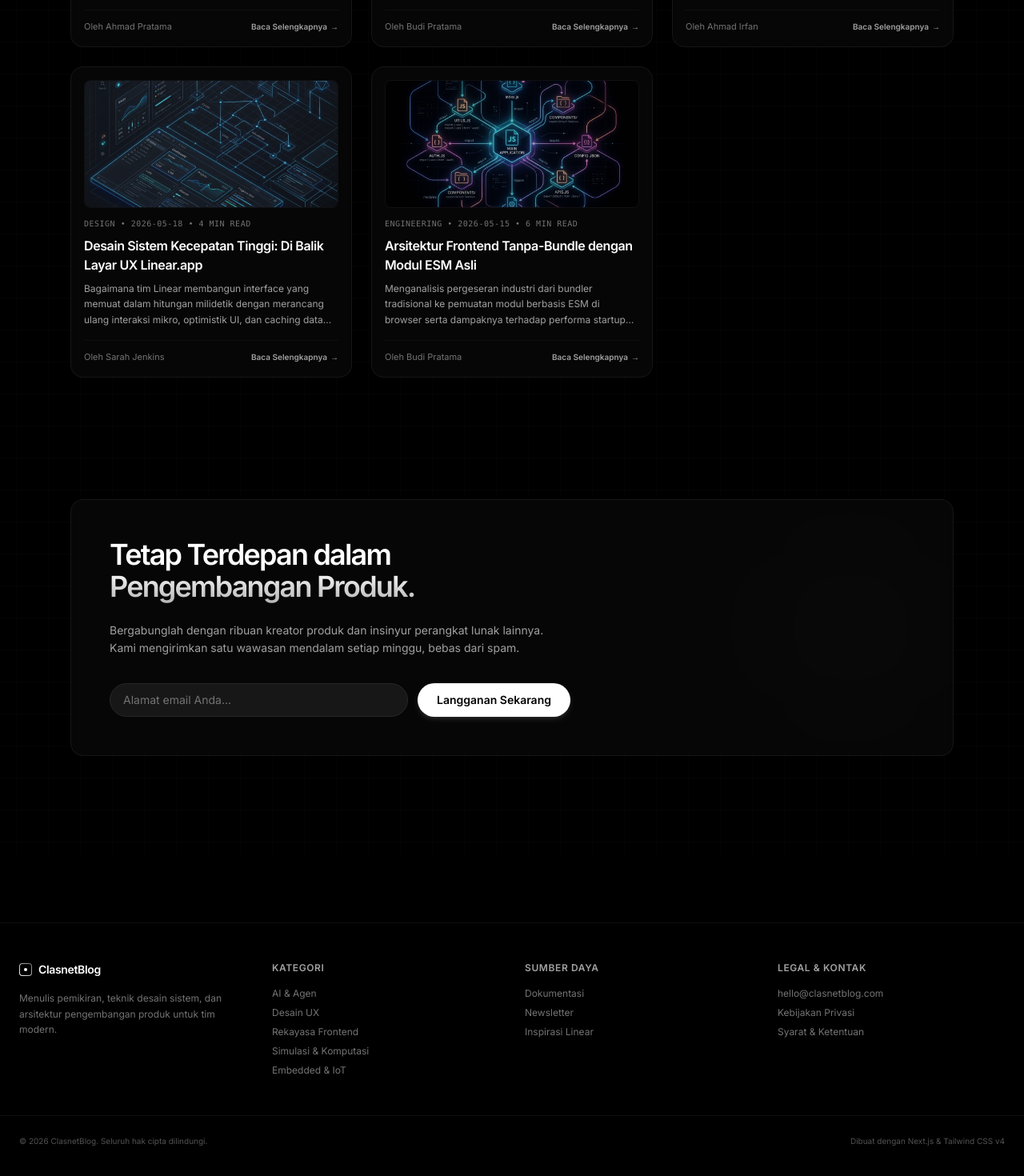
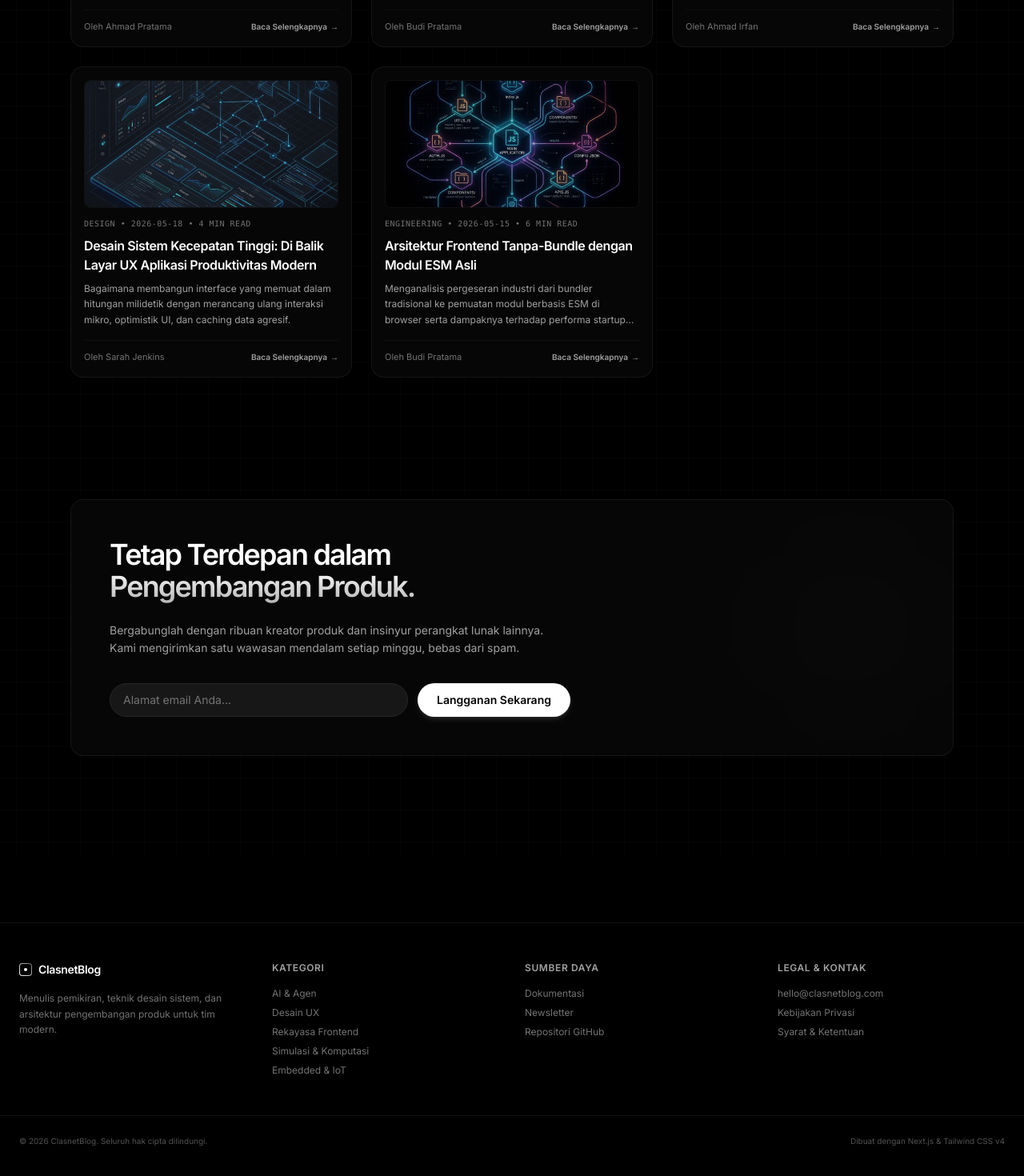
Before and after one commit to diskonnekted/clasnetblog, a Next.js app: page / in a window 1280 px wide. Shown: the part 4485-5955 px from the top of the page at 80% size. Built offline with nearby package versions, Linux system fonts and the light colour scheme; no server answers.

Commit message:
style: remove all references to Linear and Linear.app brand

```diff
--- a/src/app/globals.css
+++ b/src/app/globals.css
@@ -9,7 +9,7 @@
   --text-secondary: #8a8a93;
   --border-subtle: rgba(255, 255, 255, 0.06);
 
-  /* Linear-style Monochromatic Gradients */
+  /* Premium Monochromatic Gradients */
   --white-glow: rgba(255, 255, 255, 0.03);
   --linear-gradient: linear-gradient(180deg, #ffffff 0%, rgba(255, 255, 255, 0.7) 100%);
   --linear-gradient-text: linear-gradient(180deg, #ffffff 0%, rgba(255, 255, 255, 0.55) 100%);
@@ -115,7 +115,7 @@ body {
   pointer-events: none;
 }
 
-/* Grid overlay background to match Linear's grid */
+/* Grid overlay background */
 .grid-bg {
   background-image:
     linear-gradient(rgba(255, 255, 255, 0.015) 1px, transparent 1px),
--- a/src/app/layout.tsx
+++ b/src/app/layout.tsx
@@ -16,18 +16,18 @@ const geistMono = Geist_Mono({
 
 export const metadata: Metadata = {
   title: "ClasnetBlog — Jurnal & Wawasan untuk Kreator Produk",
-  description: "Platform blog premium yang dirancang untuk pembangun produk, tim pengembang, dan kreator modern. Terinspirasi dari estetika desain Linear.app.",
+  description: "Platform blog premium yang dirancang untuk pembangun produk, tim pengembang, dan kreator modern dengan estetika minimalis modern.",
   metadataBase: new URL("https://clasnetblog.vercel.app"),
   openGraph: {
     title: "ClasnetBlog — Jurnal & Wawasan untuk Kreator Produk",
-    description: "Platform blog premium yang dirancang untuk pembangun produk, tim pengembang, dan kreator modern. Terinspirasi dari estetika desain Linear.app.",
+    description: "Platform blog premium yang dirancang untuk pembangun produk, tim pengembang, dan kreator modern dengan estetika minimalis modern.",
     type: "website",
     locale: "id_ID",
   },
   twitter: {
     card: "summary_large_image",
     title: "ClasnetBlog — Jurnal & Wawasan untuk Kreator Produk",
-    description: "Platform blog premium yang dirancang untuk pembangun produk, tim pengembang, dan kreator modern. Terinspirasi dari estetika desain Linear.app.",
+    description: "Platform blog premium yang dirancang untuk pembangun produk, tim pengembang, dan kreator modern dengan estetika minimalis modern.",
   },
 };
 
--- a/src/components/Footer.tsx
+++ b/src/components/Footer.tsx
@@ -74,8 +74,8 @@ export default function Footer() {
               </Link>
             </li>
             <li>
-              <Link href="https://linear.app" target="_blank" className="text-neutral-500 hover:text-white transition-colors">
-                Inspirasi Linear
+              <Link href="https://github.com" target="_blank" className="text-neutral-500 hover:text-white transition-colors">
+                Repositori GitHub
               </Link>
             </li>
           </ul>
--- a/src/content/posts/desain-sistem-kecepatan-tinggi.md
+++ b/src/content/posts/desain-sistem-kecepatan-tinggi.md
@@ -1,6 +1,6 @@
 ---
-title: "Desain Sistem Kecepatan Tinggi: Di Balik Layar UX Linear.app"
-description: "Bagaimana tim Linear membangun interface yang memuat dalam hitungan milidetik dengan merancang ulang interaksi mikro, optimistik UI, dan caching data agresif."
+title: "Desain Sistem Kecepatan Tinggi: Di Balik Layar UX Aplikasi Produktivitas Modern"
+description: "Bagaimana membangun interface yang memuat dalam hitungan milidetik dengan merancang ulang interaksi mikro, optimistik UI, dan caching data agresif."
 date: "2026-05-18"
 category: "Design"
 author: "Sarah Jenkins"
@@ -13,13 +13,13 @@ coverImage: "/images/blog-ux-speed.png"
 
 Bagi para profesional produk, waktu adalah aset paling berharga. Saat kita berinteraksi dengan sebuah alat kerja harian—seperti pelacak tiket masalah (issue tracker)—setiap penundaan pemuatan (loading) walau hanya satu detik dapat merusak fokus dan menurunkan produktivitas tim secara akumulatif.
 
-Linear dikenal di industri teknologi bukan hanya karena tampilannya yang estetis, tetapi karena kecepatannya yang ekstrem. Bagaimana mereka melakukannya?
+Beberapa aplikasi produktivitas terkemuka dikenal di industri teknologi bukan hanya karena tampilannya yang estetis, tetapi karena kecepatannya yang ekstrem. Bagaimana mereka melakukannya?
 
 ## 1. Filosofi Kecepatan sebagai Fitur Utama
 
-Bagi tim Linear, kecepatan bukanlah sekadar metrik performa di akhir proyek; kecepatan adalah **fitur desain utama**. Keputusan ini memengaruhi segalanya: dari struktur database di server hingga cara piksel digambar di browser pengguna.
+Bagi para pengembang aplikasi ini, kecepatan bukanlah sekadar metrik performa di akhir proyek; kecepatan adalah **fitur desain utama**. Keputusan ini memengaruhi segalanya: dari struktur database di server hingga cara piksel digambar di browser pengguna.
 
-Ketika pengguna mengklik tombol atau berpindah halaman di Linear, sistem tidak menunggu respons server untuk memperbarui UI. Mereka menggunakan pola **Optimistic UI**.
+Ketika pengguna mengklik tombol atau berpindah halaman di aplikasi tersebut, sistem tidak menunggu respons server untuk memperbarui UI. Mereka menggunakan pola **Optimistic UI**.
 
 ### Apa itu Optimistic UI?
 
@@ -43,7 +43,7 @@ function handleTaskComplete(taskId) {
 
 ## 2. Struktur Data Lokal Ter-inkremental
 
-Alih-alih melakukan query ke server setiap kali pengguna memuat halaman baru, aplikasi Linear mendownload seluruh data proyek pengguna ke penyimpanan lokal browser (IndexedDB) pada saat pertama kali login. Setelah itu, sinkronisasi hanya dilakukan untuk perubahan data terbaru (*incremental updates*) melalui WebSocket.
+Alih-alih melakukan query ke server setiap kali pengguna memuat halaman baru, aplikasi mendownload seluruh data proyek pengguna ke penyimpanan lokal browser (IndexedDB) pada saat pertama kali login. Setelah itu, sinkronisasi hanya dilakukan untuk perubahan data terbaru (*incremental updates*) melalui WebSocket.
 
 Ini berarti:
 * Pemuatan halaman berikutnya hampir instan (0 milidetik waktu tunggu server).
@@ -51,12 +51,12 @@ Ini berarti:
 
 ## 3. Estetika Gelap (Dark Mode) dan Glassmorphism
 
-Secara visual, Linear memanfaatkan efek visual modern untuk memberikan kedalaman (*depth*) tanpa membebani performa peramban:
+Secara visual, antarmuka modern memanfaatkan efek visual modern untuk memberikan kedalaman (*depth*) tanpa membebani performa peramban:
 - **Glassmorphism**: Memadukan warna latar belakang semi-transparan dengan filter `backdrop-filter: blur(12px)`. Ini menciptakan ilusi bahwa antarmuka memiliki beberapa lapisan fisik yang elegan.
 - **Borders Bercahaya**: Batas garis tipis (`1px`) dengan warna abu-abu transparan yang berubah menjadi menyala saat diarahkan oleh kursor memberikan umpan balik taktil yang sangat responsif.
 
 > [!TIP]
-> Untuk meniru efek border glowing ala Linear di Tailwind CSS v4, kita bisa memadukan variabel CSS `--card-border-hover` dengan transisi warna border yang halus agar tidak mengganggu fokus mata saat scrolling cepat.
+> Untuk meniru efek border glowing premium ini di Tailwind CSS v4, kita bisa memadukan variabel CSS `--card-border-hover` dengan transisi warna border yang halus agar tidak mengganggu fokus mata saat scrolling cepat.
 
 ## Kesimpulan
 
--- a/src/content/posts/membangun-aplikasi-ai-native.md
+++ b/src/content/posts/membangun-aplikasi-ai-native.md
@@ -80,4 +80,4 @@ Klien akan memindai server yang terdaftar, melakukan negosiasi kapabilitas, dan
 
 ## Kesimpulan
 
-Membangun aplikasi AI-native menuntut perubahan paradigma. Dengan memisahkan logika eksekusi model (klien) dari cara data diakses (server MCP), kita dapat menciptakan ekosistem agen yang jauh lebih aman, modular, dan siap diskalakan. Linear.app sendiri telah menerapkan dukungan MCP secara mendalam untuk mendukung integrasi agen kecerdasan buatan mereka secara langsung di platform.
+Membangun aplikasi AI-native menuntut perubahan paradigma. Dengan memisahkan logika eksekusi model (klien) dari cara data diakses (server MCP), kita dapat menciptakan ekosistem agen yang jauh lebih aman, modular, dan siap diskalakan. Berbagai platform produktivitas modern sendiri telah menerapkan dukungan MCP secara mendalam untuk mendukung integrasi agen kecerdasan buatan mereka secara langsung di platform.
--- a/src/content/posts/orion-cms-lightweight.md
+++ b/src/content/posts/orion-cms-lightweight.md
@@ -44,7 +44,7 @@ Dalam psikologi desain UX, Hukum Hick menyatakan bahwa waktu yang dibutuhkan unt
 
 Bagi editor, kepastian status artikel—apakah sedang dalam bentuk draf, dijadwalkan, atau sudah tayang secara publik—adalah informasi krusial yang harus terlihat instan.
 
-Orion CMS merancang alur kerja penerbitan halaman (*Post & Page Management*) secara linear:
+Orion CMS merancang alur kerja penerbitan halaman (*Post & Page Management*) secara berurutan:
 -   **Toggle Draf/Publish Instan**: Terletak di bagian pojok kanan atas editor dengan visualisasi warna lencana yang kontras (Kuning untuk Draf, Hijau untuk Terbit). Tombol peninjau (*Preview*) diletakkan sejajar untuk memberikan konfirmasi visual hasil akhir halaman sebelum dipublikasikan.
 -   **Kustomisasi Tampilan Dinamis**: Menu pengelolaan *Appearance* dirancang interaktif. Editor dapat mengubah susunan menu utama secara visual menggunakan alur drag-and-drop dan langsung melihat hasil perubahan struktur menu tersebut pada panel pratinjau yang disinkronkan.
 
```
Also changed, not shown: src/app/(blog)/page.tsx (+4 -4 lines).
